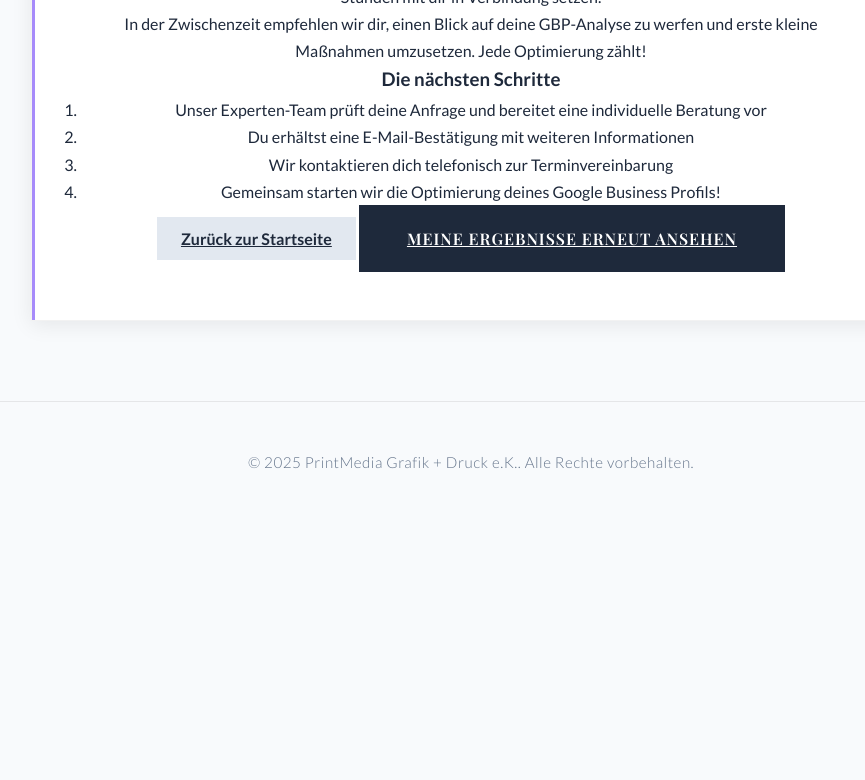
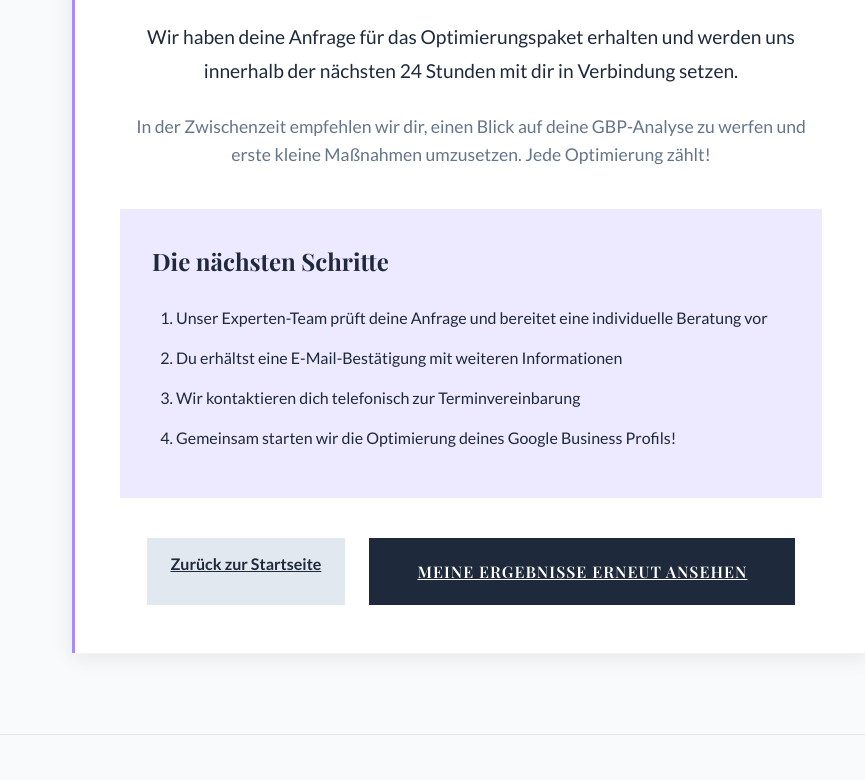
Before and after one commit to PrintMedia-Grafik-Druck/gbp-pro-audit, a website: page success.html in a window 1280 px wide. Shown: the part 535-1315 px from the top of the page, without its empty margins (169-1034 px from the left). Before the commit the page ends 1059 px from the top, so only its background shows below. Drawn offline with nearby package versions, Linux system fonts and the light colour scheme.

Commit message:
Update styles.css

```diff
--- a/styles.css
+++ b/styles.css
@@ -749,3 +749,83 @@ footer {
   color: var(--text-secondary);
   margin-top: 0.5rem;
 }
+
+/* Success-Seite Styling */
+.success-message {
+  text-align: center;
+  padding: 3rem;
+  max-width: 800px;
+  margin: 2rem auto;
+  background-color: var(--background);
+  box-shadow: var(--shadow);
+  position: relative;
+}
+
+.success-message:before {
+  content: '';
+  position: absolute;
+  top: 0;
+  left: 0;
+  width: 3px;
+  height: 100%;
+  background-color: var(--accent-color);
+}
+
+.success-icon {
+  margin: 2rem auto;
+}
+
+.success-text {
+  font-size: 1.2rem;
+  line-height: 1.8;
+  margin-bottom: 1.5rem;
+  color: var(--text-primary);
+}
+
+.success-info {
+  font-size: 1.1rem;
+  line-height: 1.6;
+  margin-bottom: 2rem;
+  color: var(--text-secondary);
+}
+
+.success-details {
+  text-align: left;
+  margin: 2.5rem 0;
+  padding: 2rem;
+  background-color: var(--accent-light);
+}
+
+.success-details h3 {
+  font-family: var(--font-main);
+  font-size: 1.5rem;
+  margin-bottom: 1.5rem;
+  color: var(--primary-color);
+}
+
+.success-details ol {
+  padding-left: 1.5rem;
+}
+
+.success-details li {
+  margin-bottom: 1rem;
+  line-height: 1.5;
+  color: var(--text-primary);
+}
+
+.success-actions {
+  display: flex;
+  justify-content: center;
+  gap: 1.5rem;
+  margin-top: 2.5rem;
+}
+
+@media (max-width: 768px) {
+  .success-actions {
+    flex-direction: column;
+  }
+
+  .success-actions .btn {
+    width: 100%;
+  }
+}
```
